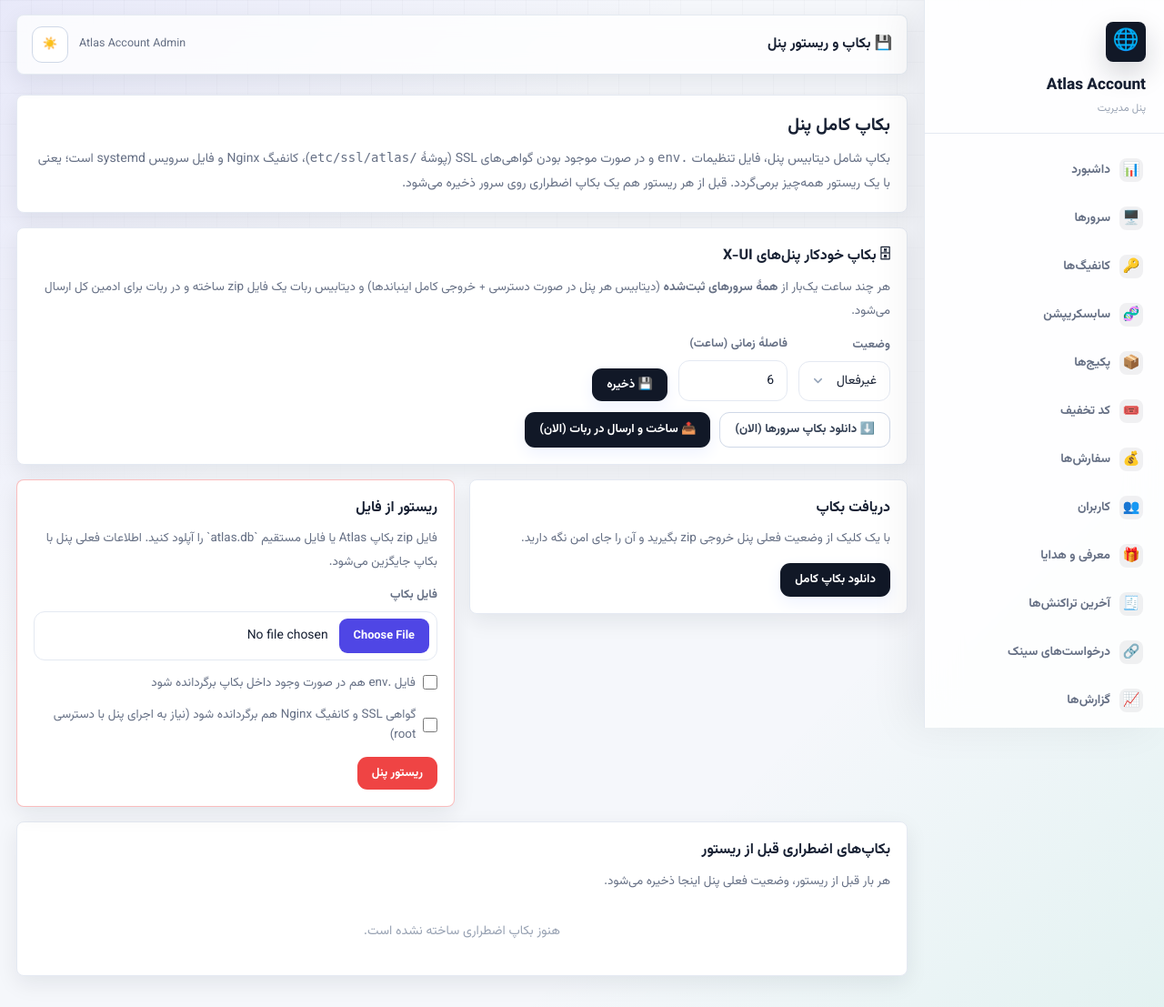
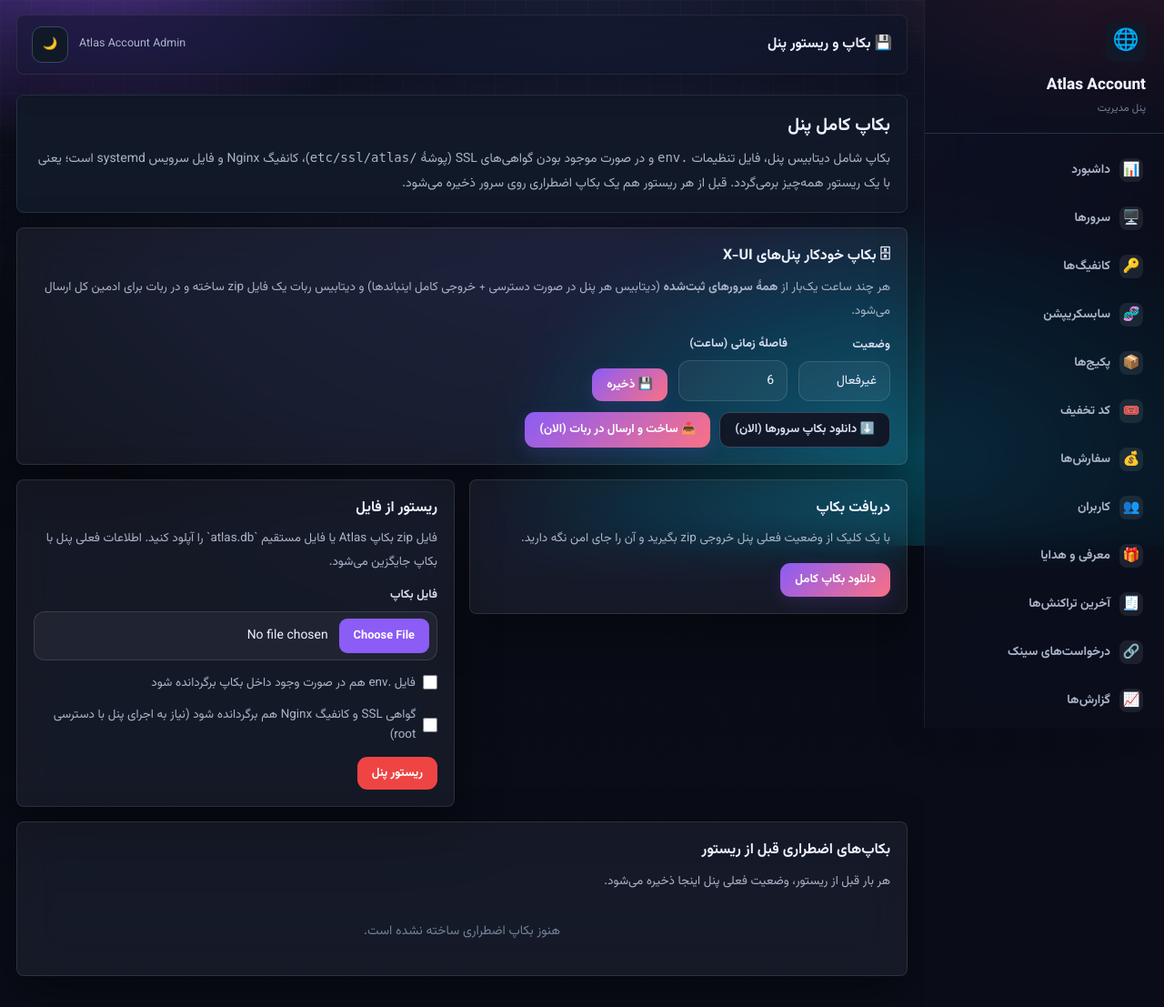
Before and after one commit to majazi041999-spec/AtlasSellBot, a FastAPI app: template web/templates/backups.html in a window 1280 px wide. Shown: the whole page at 91% size. Run offline with FastAPI, Linux system fonts and the light colour scheme; the template is opened without the code that fills it, so the values that code supplies are empty.

Commit message:
feat: subscription pre-expiry warning w/ quick-renew + glassmorphism panel
- New pre-expiry nudge: warns users BEFORE a sub ends (few days left OR low
  remaining volume) with a one-tap "♻️ تمدید سریع" button. Panel-tunable
  (days/percent/template/toggle); the flag resets on renewal. This is the
  "service is about to end" message the renew button now rides on.
- Panel redesign toward the reference dashboards: real glassmorphism — frosted
  translucent surfaces with backdrop-blur over vibrant ambient gradients,
  dark theme now the default, glowing gradient accents on nav/buttons.

```diff
--- a/core/database.py
+++ b/core/database.py
@@ -205,6 +205,7 @@
     used_bytes INTEGER DEFAULT 0,
     expired_at INTEGER DEFAULT 0,
     expiry_notified INTEGER DEFAULT 0,
+    prewarn_sent INTEGER DEFAULT 0,
     starts_on_first_use INTEGER DEFAULT 0,
     first_use_at INTEGER DEFAULT 0,
     created_at TEXT DEFAULT (datetime('now','localtime')),
@@ -367,6 +368,7 @@
             ("name", "TEXT DEFAULT ''"),
             ("starts_on_first_use", "INTEGER DEFAULT 0"),
             ("first_use_at", "INTEGER DEFAULT 0"),
+            ("prewarn_sent", "INTEGER DEFAULT 0"),
         ],
         "subscription_node_configs": [
             ("label", "TEXT DEFAULT ''"),
@@ -1741,6 +1743,31 @@
                ORDER BY sp.id
                LIMIT ?""",
             (int(now_ms), max(1, int(limit or 300))),
+        ) as c:
+            return [dict(r) for r in await c.fetchall()]
+
+
+async def get_subscription_profiles_for_prewarn(now_ms: int, within_ms: int, used_fraction: float, limit: int = 300) -> List[Dict]:
+    """Active profiles that are *about to* end (not yet ended), not warned yet.
+
+    Triggers when expiry is within `within_ms`, OR usage has crossed
+    `used_fraction` of the quota (e.g. 0.85 = 85% used / 15% left)."""
+    async with aiosqlite.connect(DB_PATH) as db:
+        db.row_factory = aiosqlite.Row
+        async with db.execute(
+            """SELECT sp.*, u.telegram_id, u.full_name
+               FROM subscription_profiles sp
+               JOIN users u ON u.id = sp.user_id
+               WHERE sp.is_active = 1 AND COALESCE(sp.prewarn_sent,0) = 0
+                 AND (sp.expire_timestamp = 0 OR sp.expire_timestamp > ?)
+                 AND (sp.traffic_gb <= 0 OR sp.used_bytes < sp.traffic_gb * 1073741824)
+                 AND (
+                       (sp.expire_timestamp > 0 AND sp.expire_timestamp <= ?)
+                    OR (sp.traffic_gb > 0 AND sp.used_bytes >= sp.traffic_gb * 1073741824 * ?)
+                 )
+               ORDER BY sp.id
+               LIMIT ?""",
+            (int(now_ms), int(now_ms + within_ms), float(used_fraction), max(1, int(limit or 300))),
         ) as c:
             return [dict(r) for r in await c.fetchall()]
 
--- a/core/panel_content.py
+++ b/core/panel_content.py
@@ -74,6 +74,16 @@
     "test_account_duration_days": "1",
     "test_account_server_id": "0",
     "test_account_prefix": "test",
+    "sub_prewarn_enabled": "1",
+    "sub_prewarn_days": "3",
+    "sub_prewarn_percent": "15",
+    "sub_prewarn_template": (
+        "⏳ سرویس شما رو به اتمام است.\n\n"
+        "سرویس: {service}\n"
+        "حجم باقی‌مانده: {remaining} از {total}\n"
+        "زمان باقی‌مانده: حدود {days_left} روز\n\n"
+        "برای جلوگیری از قطعی، همین حالا تمدید کنید 👇"
+    ),
     "discount_enabled": "1",
     "referral_enabled": "1",
     "referral_per_referral_gb": "5",
--- a/main.py
+++ b/main.py
@@ -461,11 +461,14 @@
 async def _subscription_lifecycle_worker(bot):
     """Notify users about ended subscriptions and delete them after the grace period."""
     from core.database import get_setting
-    from core.multi_subscription import run_subscription_lifecycle
+    from core.multi_subscription import run_subscription_lifecycle, run_subscription_expiry_warnings
 
     await asyncio.sleep(60)
     while True:
         try:
+            # Warn BEFORE the service ends (with a quick-renew button), then
+            # handle the ones that already ended.
+            await run_subscription_expiry_warnings(bot)
             await run_subscription_lifecycle(bot)
         except Exception as e:
             logger.exception("subscription lifecycle worker failed: %s", e)
--- a/web/templates/base.html
+++ b/web/templates/base.html
@@ -8,8 +8,8 @@
 <link href="https://fonts.googleapis.com/css2?family=Vazirmatn:wght@300;400;500;600;700;800&display=swap" rel="stylesheet">
 <script>
 (function(){
-  const saved = localStorage.getItem('atlas-theme') || 'light';
-  document.documentElement.dataset.theme = saved === 'dark' ? 'dark' : 'light';
+  const saved = localStorage.getItem('atlas-theme') || 'dark';
+  document.documentElement.dataset.theme = saved === 'light' ? 'light' : 'dark';
 })();
 </script>
 <style>
@@ -590,6 +590,76 @@
 .chip{display:inline-flex;align-items:center;gap:5px;padding:4px 10px;border-radius:999px;background:var(--p3);color:var(--p);font-size:.74rem;font-weight:700}
 .link-accent{color:var(--p);font-weight:700}
 .link-accent:hover{text-decoration:underline}
+
+/* ════════════════ GLASSMORPHISM (per reference dashboards) ════════════════ */
+/* Vibrant ambient light behind the translucent UI — this is what makes the
+   frosted glass read as glass. */
+body::after{
+  content:"";position:fixed;inset:-15% -10% auto -10%;height:90vh;z-index:-1;pointer-events:none;
+  background:
+    radial-gradient(38% 50% at 16% 8%, rgba(124,111,255,.45), transparent 70%),
+    radial-gradient(34% 46% at 88% 6%, rgba(244,63,94,.34), transparent 72%),
+    radial-gradient(42% 52% at 72% 82%, rgba(34,211,238,.30), transparent 74%);
+  filter:saturate(135%);
+}
+/* Frost every surface. */
+.sidebar,.topbar,.card,.stat-card,.settings-card,.sub-card,.node-row,.table-wrap,.modal,.toast,.profile-stat,.backup-card,.backup-hero,.detail-section{
+  backdrop-filter:blur(22px) saturate(150%);
+  -webkit-backdrop-filter:blur(22px) saturate(150%);
+}
+.card,.stat-card{border-radius:20px}
+
+/* ── Light glass ── */
+.card,.settings-card,.sub-card,.node-row,.profile-stat,.backup-card,.detail-section{
+  background:rgba(255,255,255,.66);border:1px solid rgba(255,255,255,.75);box-shadow:0 16px 40px rgba(31,38,75,.10)}
+.stat-card{background:rgba(255,255,255,.60);border:1px solid rgba(255,255,255,.7)}
+.table-wrap{background:rgba(255,255,255,.72);border:1px solid rgba(255,255,255,.7)}
+.sidebar{background:rgba(255,255,255,.62);border-left:1px solid rgba(255,255,255,.6)}
+.topbar{background:rgba(255,255,255,.6);border:1px solid rgba(255,255,255,.6)}
+th{background:rgba(248,250,252,.7)}
+.modal{background:rgba(255,255,255,.86)}
+
+/* ── Dark glass (the showcase look) ── */
+html[data-theme="dark"] body{
+  background:
+    radial-gradient(circle at 50% -10%, #1a1f3a, transparent 60%),
+    linear-gradient(180deg,#080a12,#0a0d18);
+}
+html[data-theme="dark"] body::after{
+  background:
+    radial-gradient(36% 48% at 14% 6%, rgba(139,92,246,.50), transparent 70%),
+    radial-gradient(32% 44% at 90% 4%, rgba(251,113,133,.34), transparent 72%),
+    radial-gradient(42% 52% at 74% 86%, rgba(34,211,238,.30), transparent 74%);
+}
+html[data-theme="dark"] .card,
+html[data-theme="dark"] .settings-card,
+html[data-theme="dark"] .sub-card,
+html[data-theme="dark"] .node-row,
+html[data-theme="dark"] .profile-stat,
+html[data-theme="dark"] .backup-card,
+html[data-theme="dark"] .detail-section,
+html[data-theme="dark"] .stat-card{
+  background:rgba(255,255,255,.055);border:1px solid rgba(255,255,255,.10);box-shadow:0 20px 50px rgba(0,0,0,.40)}
+html[data-theme="dark"] .table-wrap{background:rgba(255,255,255,.04);border:1px solid rgba(255,255,255,.09)}
+html[data-theme="dark"] .sidebar{background:rgba(13,16,28,.62);border-left:1px solid rgba(255,255,255,.07)}
+html[data-theme="dark"] .topbar{background:rgba(17,22,38,.55);border:1px solid rgba(255,255,255,.08)}
+html[data-theme="dark"] th{background:rgba(255,255,255,.04)}
+html[data-theme="dark"] td{border-color:rgba(255,255,255,.06)}
+html[data-theme="dark"] .modal{background:rgba(20,26,44,.92)}
+html[data-theme="dark"] .form-control{background:rgba(255,255,255,.05);border-color:rgba(255,255,255,.12);color:var(--txt)}
+html[data-theme="dark"] .form-control:focus{background:rgba(255,255,255,.08)}
+html[data-theme="dark"] select.form-control option{background:#141a2c}
+html[data-theme="dark"] .nav-item.active{background:linear-gradient(135deg,var(--p),var(--acc));color:#fff;border-color:transparent;box-shadow:0 12px 28px var(--p3)}
+html[data-theme="dark"] .nav-item.active .ni{background:rgba(255,255,255,.2)}
+html[data-theme="dark"] .btn-primary{background:linear-gradient(135deg,var(--p),var(--acc));color:#fff}
+
+/* Sidebar brand + active polish for both themes. */
+.nav-item{border-radius:12px}
+.card:hover{box-shadow:0 22px 54px rgba(31,38,75,.16)}
+html[data-theme="dark"] .card:hover{box-shadow:0 26px 60px rgba(0,0,0,.5)}
+@media(max-width:560px){
+  .sidebar,.topbar,.card,.stat-card{backdrop-filter:blur(14px);-webkit-backdrop-filter:blur(14px)}
+}
 </style>
 {% if ui is defined and ui.custom_css %}<style id="custom-ui-css">{{ ui.custom_css|safe }}</style>{% endif %}
 </head>
```
Also changed, not shown: core/multi_subscription.py (+63 -0 lines).
